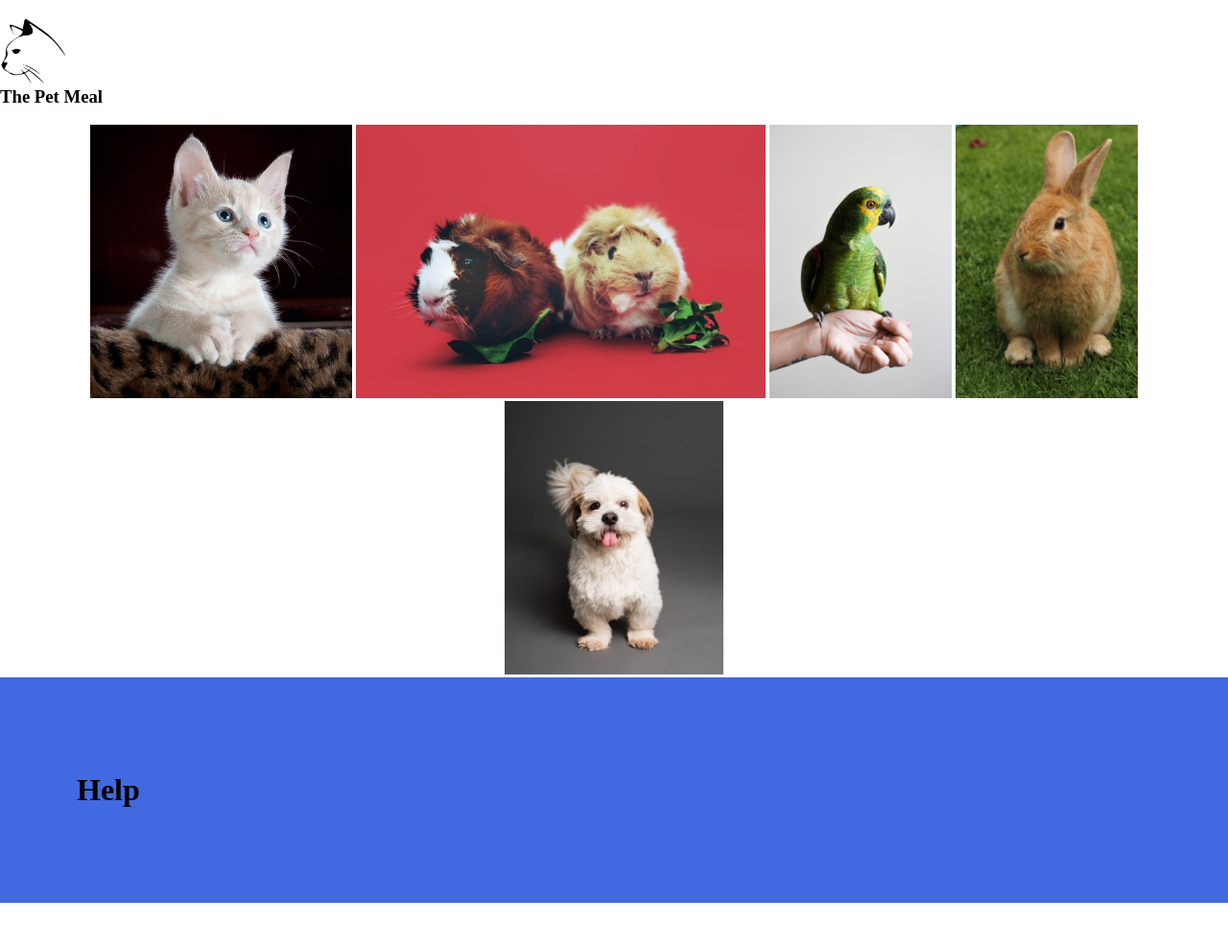
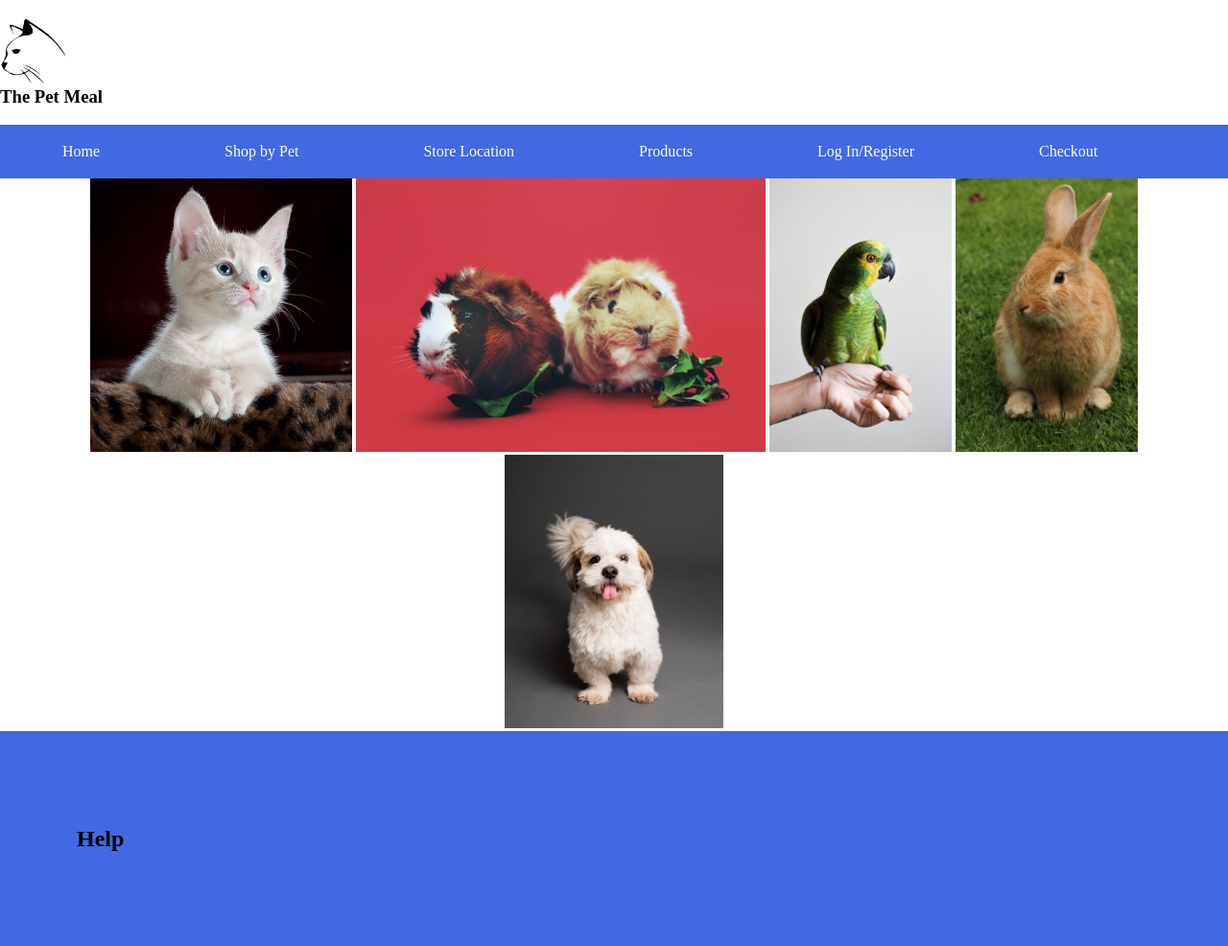
Before and after one commit to dass10/HTCS5606_casestudy1, a PHP site: page / in a window 1280 px wide; the page is wider, and only the part inside the window is pictured. Shown: that part at 96% size. Before the commit the page ends 941 px from the top of that part, so only its background shows below. Run offline with PHP 8.4, Linux system fonts and the light colour scheme.

Commit message:
active navigation bar added

```diff
--- a/CSS/style.css
+++ b/CSS/style.css
@@ -24,16 +24,57 @@ body{
     font-size: medium;
     font-family: "Bookman Old Style";
 }
+#picAdv{
+    width:300px;
+    overflow:hidden;
+    text-align:center;
+}
+
 
 #header img{
 
     height: 70px;
     width: 70px;
+
 }
+/*navigation menu*/
+#nav ul {
+    list-style-type: none;
+    margin: 0;
+    padding: 0;
+    overflow: hidden;
+    background-color: royalblue;
+
+}
+
+#nav li {
+    float: left;
+}
+
+#nav li a {
+    display: block;
+    color: white;
+    text-align: center;
+    padding: 20px 65px;
+    text-decoration: none;
+    border-radius: 2px;
+}
+
+/*hover */
+#nav li a:hover {
+    background-color: #111;
+}
+
+#nav .active {
+    background-color: royalblue;
+}
+
 #footer {
+    width: 100%;
     background-color: royalblue;
     border-bottom: darkblue;
     border-top: darkblue;
     padding: 5em;
     margin-top: auto;
+    border-top: darkblue;
 }
--- a/JS/script.js
+++ b/JS/script.js
@@ -0,0 +1,11 @@
+function moveAd() {
+    left = 0;
+    setInterval(function() {
+        image = document.getElementById("sideImage");
+        image.style.left = left + "px";
+        left--;
+        if (left == -400) {
+            left = 0;
+        }
+    }, 50);
+}
--- a/index.html
+++ b/index.html
@@ -4,6 +4,7 @@
     <meta charset="UTF-8">
     <title>Shweta Assessment 1 Home page</title>
     <link rel="stylesheet" href="CSS/style.css">
+
     <script src="JS/script.js"></script>
 </head>
 <body>
@@ -12,16 +13,28 @@
 <h3><img src="image/logo.png" /><br>
     The Pet Meal
 </h3>
+    <div id = "nav">
+        <ul>
+            <li><a href="index.html" >Home</a></li>
+            <li><a href="shopbypet.html">Shop by Pet</a></li>
+            <li><a href="storelocation.html">Store Location</a></li>
+            <li><a href="products.html" class="active">Products</a></li>
+            <li><a href="loginregister.html">Log In/Register</a></li>
+            <li><a href="checkout.html" class="active">Checkout</a></li>
+        </ul>
+    </div>
 </div>
 <div id="main">
+
     <img src="image/kitty.jpeg" id="kitty" onmouseover="mouseOnPicture(this)" onmouseleave="mouseleavePicture(this)"/>
     <img src="image/guinea pig.jpeg"/>
     <img src="image/parrot.jpeg" />
     <img src="image/rabbit.jpeg" />
     <img src="image/dog.jpeg"/>
+
 </div>
 <div id="footer" >
-    <h1>Help</h1>
+    <h2>Help</h2>
 
 </div>
 </body>
```
Also changed, not shown: checkout.html (added, +10 -0 lines), loginregister.html (added, +10 -0 lines), products.html (added, +10 -0 lines), shopbypet.html (added, +16 -0 lines), storelocation.html (added, +10 -0 lines).
